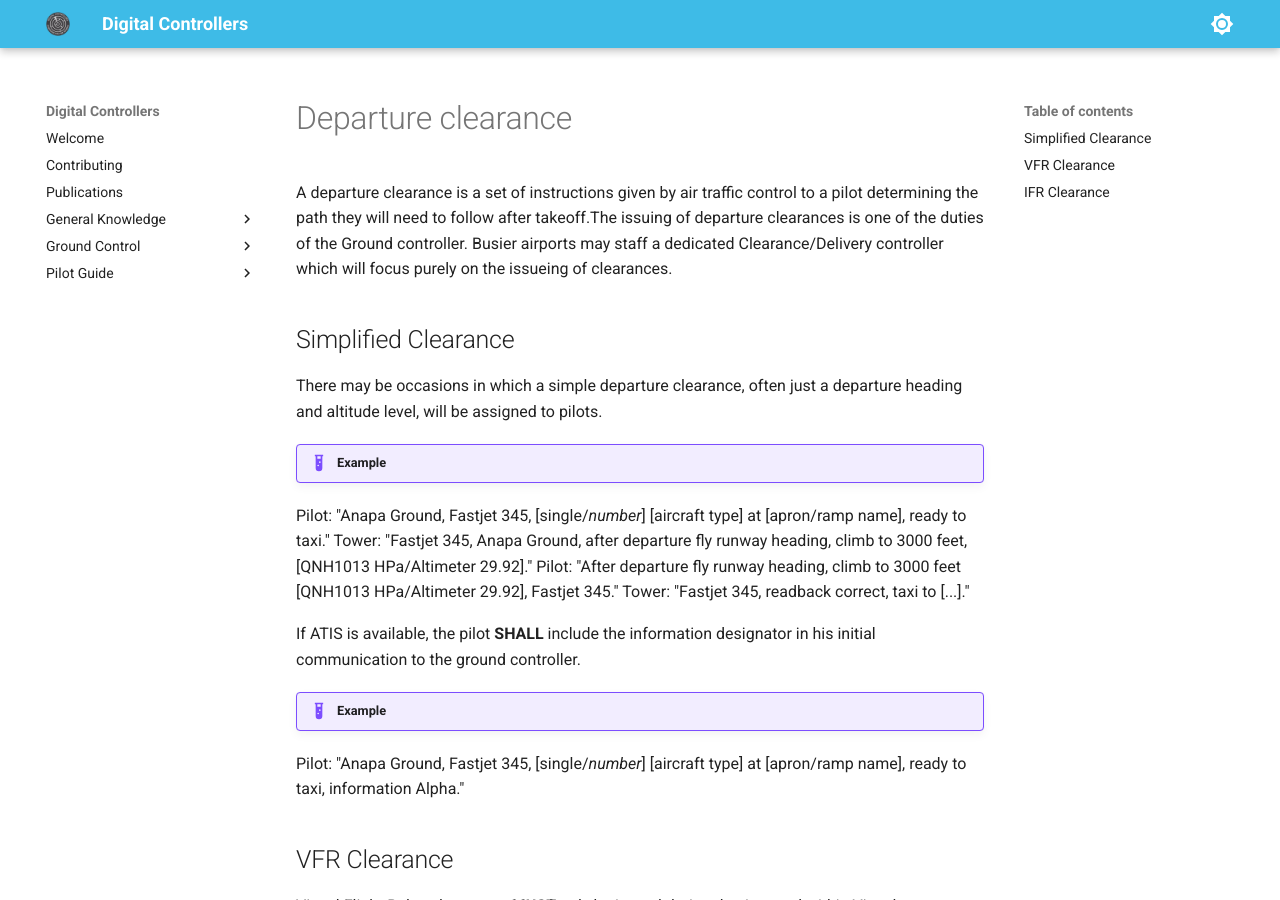
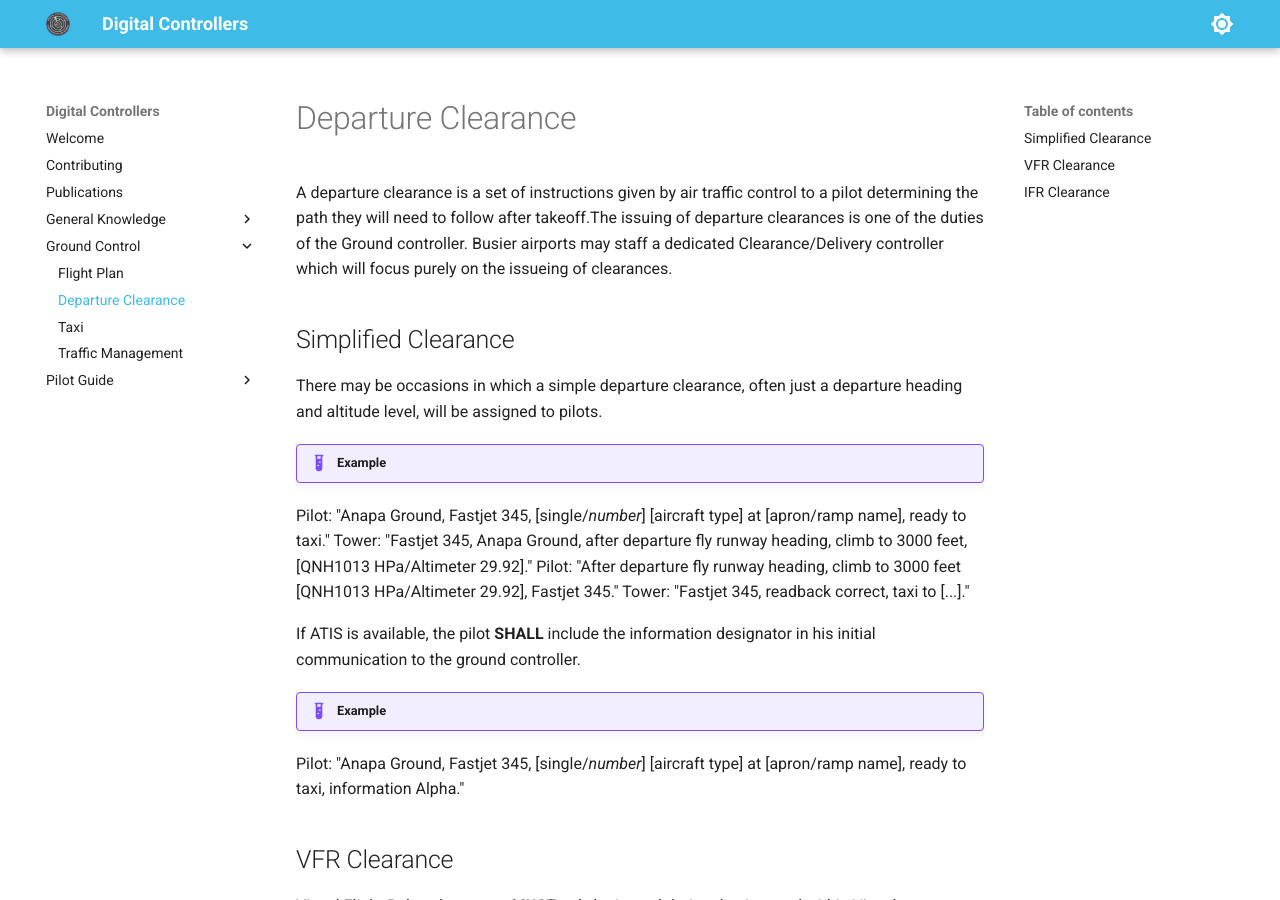
Before and after one commit to Digital-Controllers/website, an MkDocs documentation site: the page built from docs/ground/departure_clearance.md, in a window 1280 px wide and 900 px high. Built offline with MkDocs 1.6.1 and Material for MkDocs 9.7.7, drawn with Linux system fonts in a browser that asks for light colours.

Commit message:
fix:index

```diff
--- a/mkdocs.yml
+++ b/mkdocs.yml
@@ -37,8 +37,9 @@
       - Flight Rules: general-knowledge/flight_rules.md
   - Ground Control:
       - ground/index.md
+      - Flight Plan: flight_plan.md
+      - Departure Clearance: ground/departure_clearance.md
       - Taxi: ground/taxi.md
-      - Flight Clearance: ground/flight_clearance.md
       - Traffic Management: ground/traffic_management.md
   - Pilot Guide:
       - pilot-guide/index.md
```
